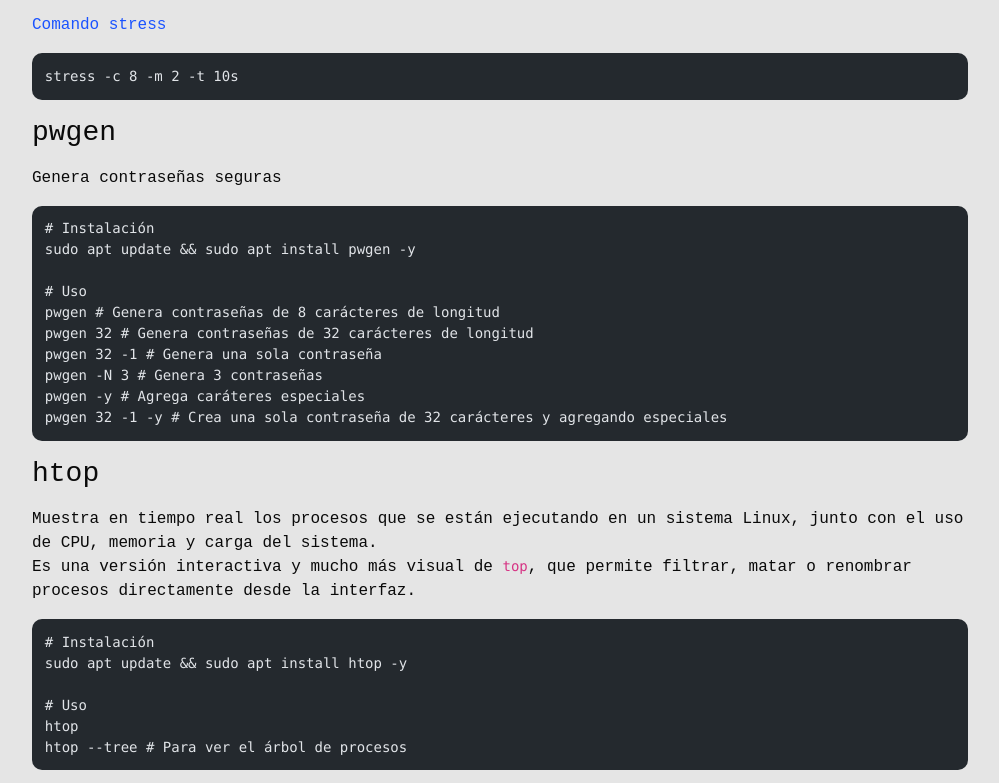
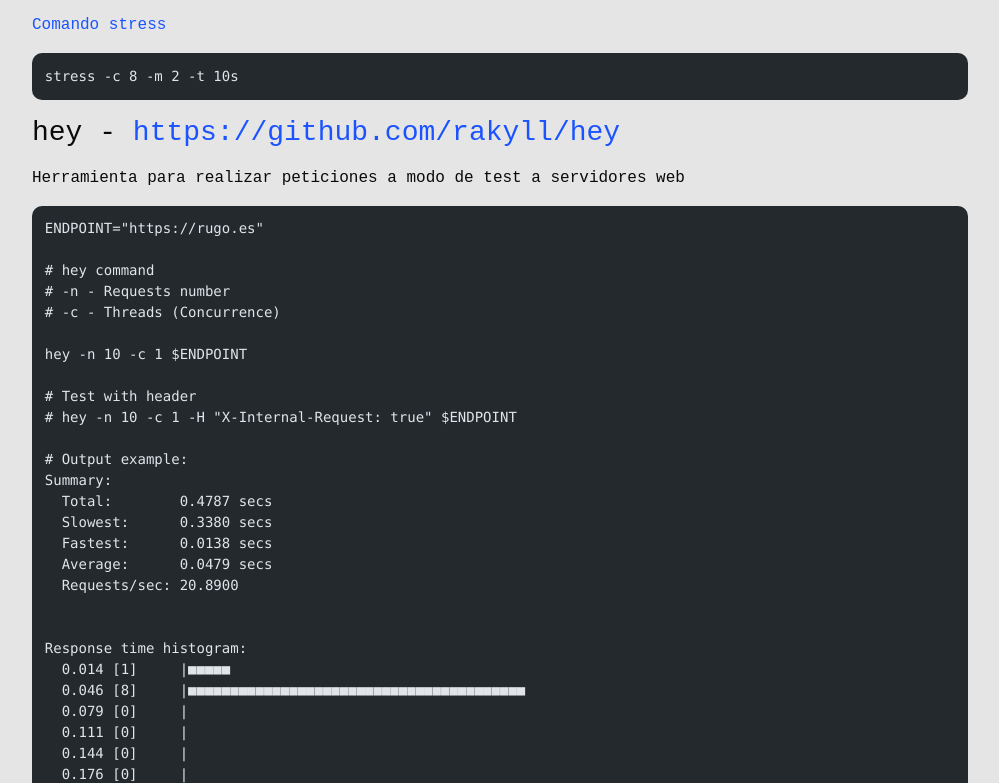
Before and after one commit to rugo-es/rugo-es, an Astro site: page /blog/cheatsheet_bash.md in a window 1280 px wide. Shown: the part 3775-4558 px from the top of the page, without its empty margins (140-1139 px from the left). Built offline with nearby package versions, Linux system fonts and the light colour scheme; Astro itself is replaced by a stand-in of ours; code samples lack their colours; a web font is replaced by a local one.

Commit message:
Bash cheatsheet updated adding hey command.

````diff
--- a/src/content/blog/cheatsheet_bash.md
+++ b/src/content/blog/cheatsheet_bash.md
@@ -171,6 +171,65 @@
 
 ```bash
 stress -c 8 -m 2 -t 10s
+```
+
+### hey - https://github.com/rakyll/hey
+
+Herramienta para realizar peticiones a modo de test a servidores web
+
+```bash
+ENDPOINT="https://rugo.es"
+
+# hey command
+# -n - Requests number
+# -c - Threads (Concurrence)
+
+hey -n 10 -c 1 $ENDPOINT
+
+# Test with header
+# hey -n 10 -c 1 -H "X-Internal-Request: true" $ENDPOINT
+
+# Output example:
+Summary:
+  Total:        0.4787 secs
+  Slowest:      0.3380 secs
+  Fastest:      0.0138 secs
+  Average:      0.0479 secs
+  Requests/sec: 20.8900
+
+
+Response time histogram:
+  0.014 [1]     |■■■■■
+  0.046 [8]     |■■■■■■■■■■■■■■■■■■■■■■■■■■■■■■■■■■■■■■■■
+  0.079 [0]     |
+  0.111 [0]     |
+  0.144 [0]     |
+  0.176 [0]     |
+  0.208 [0]     |
+  0.241 [0]     |
+  0.273 [0]     |
+  0.306 [0]     |
+  0.338 [1]     |■■■■■
+
+
+Latency distribution:
+  10% in 0.0139 secs
+  25% in 0.0141 secs
+  50% in 0.0143 secs
+  75% in 0.0211 secs
+  90% in 0.3380 secs
+  0% in 0.0000 secs
+  0% in 0.0000 secs
+
+Details (average, fastest, slowest):
+  DNS+dialup:   0.0199 secs, 0.0138 secs, 0.3380 secs
+  DNS-lookup:   0.0166 secs, 0.0000 secs, 0.1659 secs
+  req write:    0.0000 secs, 0.0000 secs, 0.0001 secs
+  resp wait:    0.0276 secs, 0.0134 secs, 0.1384 secs
+  resp read:    0.0003 secs, 0.0002 secs, 0.0005 secs
+
+Status code distribution:
+  [200] 10 responses
 ```
 
 ### pwgen
````
